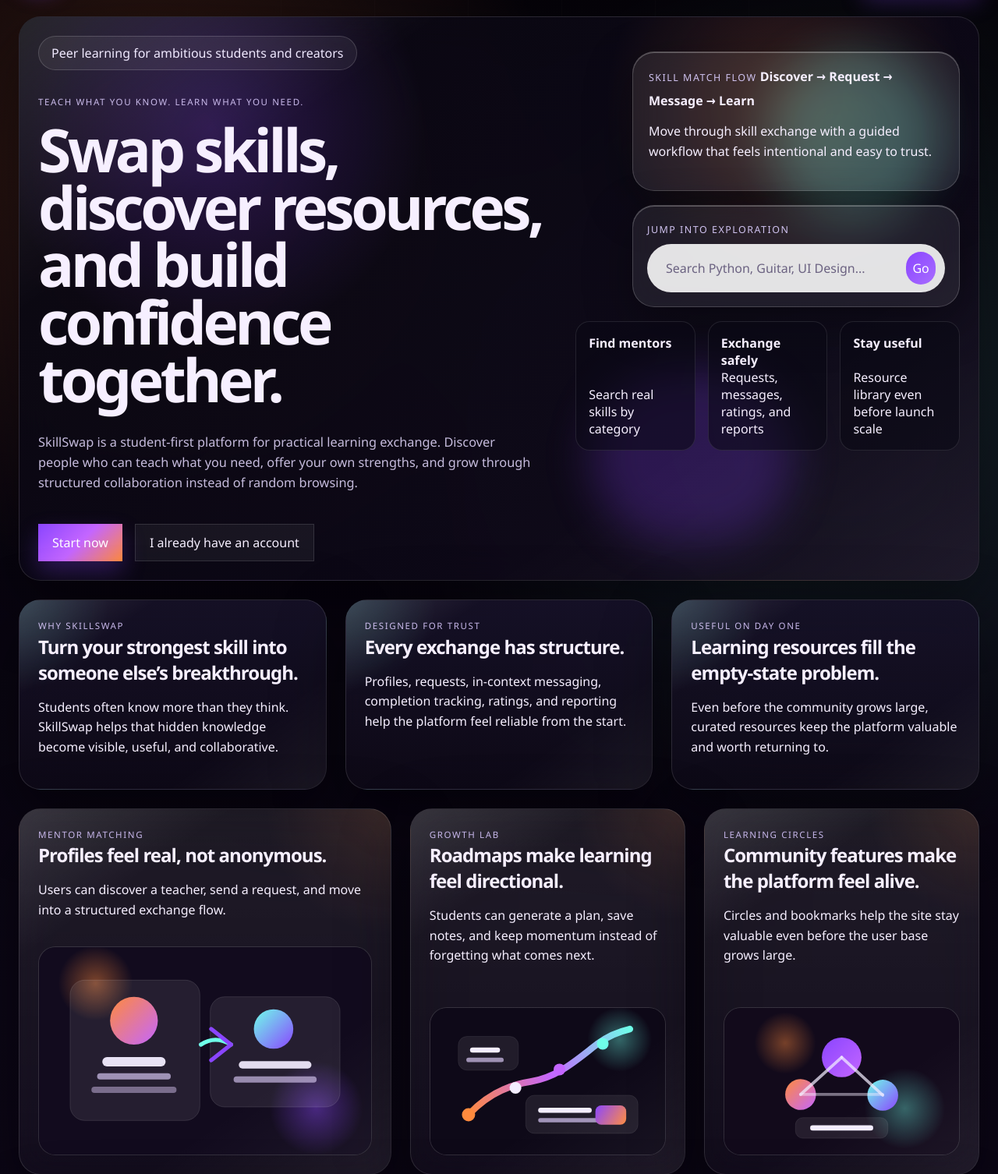
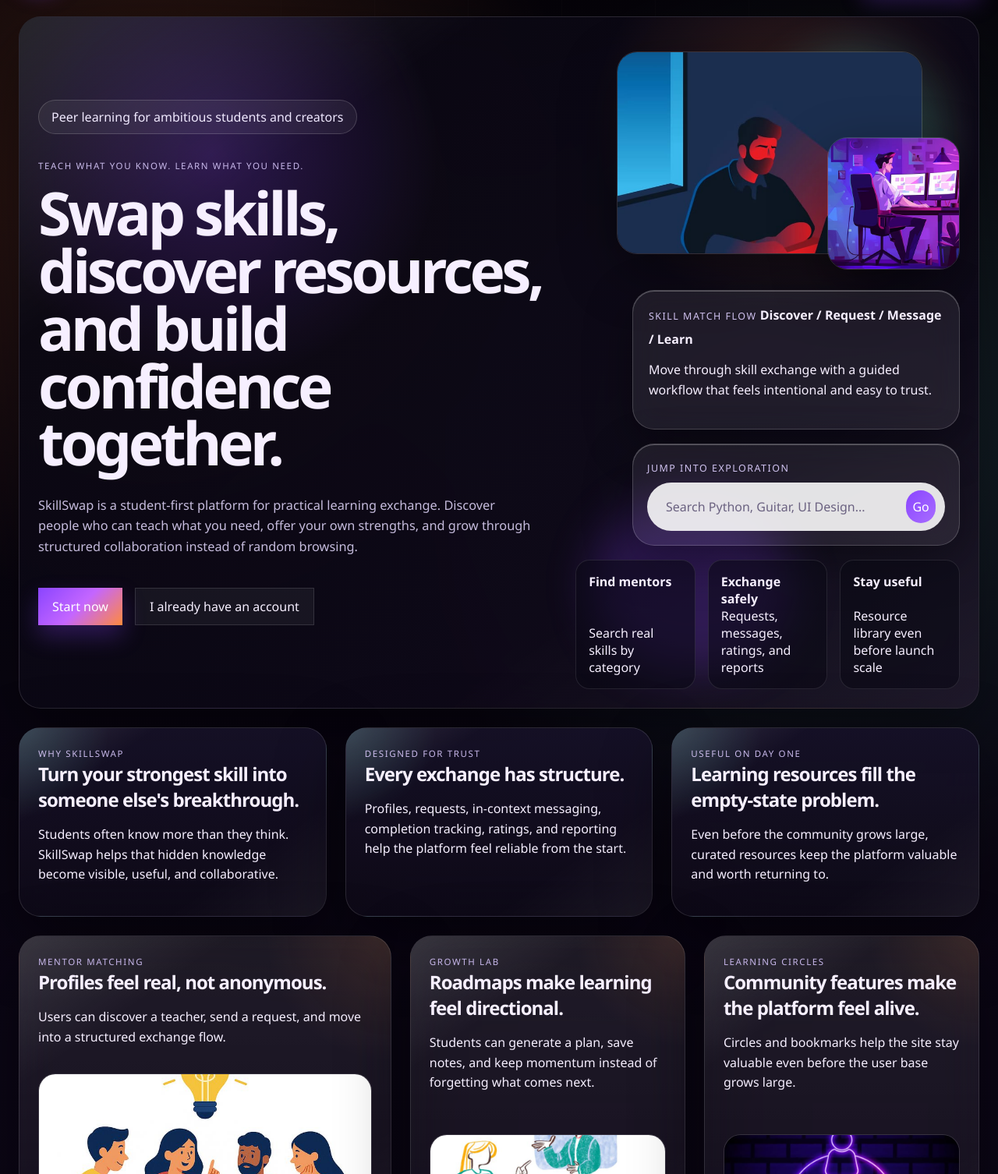
Before and after one commit to Tanishkabadhai/skillswap, a website: page public/index.html in a window 1280 px wide. Shown: the part 94-1600 px from the top of the page at 78% size. Drawn offline with Linux system fonts and the light colour scheme.

Commit message:
Add curated homepage imagery

```diff
--- a/public/index.html
+++ b/public/index.html
@@ -38,9 +38,13 @@
           <div class="hero-stage">
             <div class="hero-orb hero-orb-a"></div>
             <div class="hero-orb hero-orb-b"></div>
+            <div class="hero-image-stack">
+              <img class="hero-photo hero-photo-main" src="/assets/abstract-orb.jpg" alt="Abstract futuristic SkillSwap visual" />
+              <img class="hero-photo hero-photo-float" src="/assets/creative-workspace.jpg" alt="Creative workspace illustration" />
+            </div>
             <div class="hero-panel hero-panel-primary">
               <span class="mini-label">Skill match flow</span>
-              <strong>Discover → Request → Message → Learn</strong>
+              <strong>Discover / Request / Message / Learn</strong>
               <p>Move through skill exchange with a guided workflow that feels intentional and easy to trust.</p>
             </div>
             <div class="hero-panel hero-panel-search landing-search-panel">
@@ -61,7 +65,7 @@
         <section class="story-grid">
           <article class="card story-card">
             <p class="eyebrow">Why SkillSwap</p>
-            <h3>Turn your strongest skill into someone else’s breakthrough.</h3>
+            <h3>Turn your strongest skill into someone else's breakthrough.</h3>
             <p>
               Students often know more than they think. SkillSwap helps that hidden knowledge become visible, useful,
               and collaborative.
@@ -91,7 +95,7 @@
               <h3>Profiles feel real, not anonymous.</h3>
               <p>Users can discover a teacher, send a request, and move into a structured exchange flow.</p>
             </div>
-            <img class="visual-art" src="/assets/illustration-mentor.svg" alt="Skill matching illustration" />
+            <img class="visual-art" src="/assets/learning-group.jpg" alt="Students collaborating together" />
           </article>
           <article class="card visual-card">
             <div class="visual-copy">
@@ -99,7 +103,7 @@
               <h3>Roadmaps make learning feel directional.</h3>
               <p>Students can generate a plan, save notes, and keep momentum instead of forgetting what comes next.</p>
             </div>
-            <img class="visual-art" src="/assets/illustration-roadmap.svg" alt="Learning roadmap illustration" />
+            <img class="visual-art" src="/assets/online-mentoring.jpg" alt="Online mentoring illustration" />
           </article>
           <article class="card visual-card">
             <div class="visual-copy">
@@ -107,7 +111,7 @@
               <h3>Community features make the platform feel alive.</h3>
               <p>Circles and bookmarks help the site stay valuable even before the user base grows large.</p>
             </div>
-            <img class="visual-art" src="/assets/illustration-circle.svg" alt="Learning circle illustration" />
+            <img class="visual-art" src="/assets/community-neon.jpg" alt="Community network neon icon" />
           </article>
         </section>
 
--- a/public/landing.js
+++ b/public/landing.js
@@ -3,7 +3,7 @@ const resourceLibrary = [
     category: "Programming",
     title: "Python and Web Development",
     summary: "Use these references to learn syntax, frameworks, and project-based development.",
-    image: "/assets/illustration-roadmap.svg",
+    image: "/assets/creative-workspace.jpg",
     links: [
       { label: "Python Official Tutorial", url: "https://docs.python.org/3/tutorial/" },
       { label: "MDN Web Docs", url: "https://developer.mozilla.org/" },
@@ -14,7 +14,7 @@ const resourceLibrary = [
     category: "Design",
     title: "UI, UX, and Visual Thinking",
     summary: "Starter material for interface design, layout, and accessibility thinking.",
-    image: "/assets/illustration-mentor.svg",
+    image: "/assets/abstract-orb.jpg",
     links: [
       { label: "Nielsen Norman Group", url: "https://www.nngroup.com/" },
       { label: "Material Design", url: "https://m3.material.io/" },
@@ -25,7 +25,7 @@ const resourceLibrary = [
     category: "Music",
     title: "Guitar, Singing, and Practice",
     summary: "Resources to support beginner-to-intermediate music learners and peer mentors.",
-    image: "/assets/illustration-circle.svg",
+    image: "/assets/music-studio.jpg",
     links: [
       { label: "JustinGuitar", url: "https://www.justinguitar.com/" },
       { label: "musictheory.net", url: "https://www.musictheory.net/" },
--- a/public/styles.css
+++ b/public/styles.css
@@ -235,6 +235,37 @@ p {
   padding-top: 20px;
 }
 
+.hero-image-stack {
+  position: relative;
+  width: 100%;
+  max-width: 440px;
+  justify-self: end;
+  min-height: 280px;
+  margin-bottom: 8px;
+}
+
+.hero-photo {
+  position: absolute;
+  display: block;
+  border-radius: 26px;
+  border: 1px solid rgba(255, 255, 255, 0.14);
+  box-shadow: 0 24px 70px rgba(0, 0, 0, 0.4);
+  object-fit: cover;
+}
+
+.hero-photo-main {
+  inset: 0 48px 20px 0;
+  width: calc(100% - 48px);
+  height: 260px;
+}
+
+.hero-photo-float {
+  right: 0;
+  bottom: 0;
+  width: 170px;
+  height: 170px;
+}
+
 .hero-orb {
   position: absolute;
   border-radius: 999px;
@@ -452,6 +483,7 @@ p {
 .visual-art {
   aspect-ratio: 16 / 10;
   object-fit: cover;
+  object-position: center;
 }
 
 .ideas-section {
@@ -468,6 +500,7 @@ p {
 .resource-art {
   aspect-ratio: 16 / 9;
   object-fit: cover;
+  object-position: center;
 }
 
 .resource-tag,
@@ -944,6 +977,10 @@ button:hover {
   .hero-stats {
     left: 18px;
   }
+
+  .hero-image-stack {
+    max-width: 100%;
+  }
 }
 
 @media (max-width: 920px) {
@@ -994,6 +1031,21 @@ button:hover {
     min-height: auto;
   }
 
+  .hero-image-stack {
+    min-height: 240px;
+  }
+
+  .hero-photo-main {
+    inset: 0 24px 14px 0;
+    width: calc(100% - 24px);
+    height: 220px;
+  }
+
+  .hero-photo-float {
+    width: 132px;
+    height: 132px;
+  }
+
   .hero-stats {
     position: relative;
     left: auto;
```
Also changed, not shown: public/assets/abstract-orb.jpg (added), public/assets/community-neon.jpg (added), public/assets/creative-workspace.jpg (added), public/assets/learning-group.jpg (added), public/assets/music-studio.jpg (added), public/assets/online-mentoring.jpg (added).
